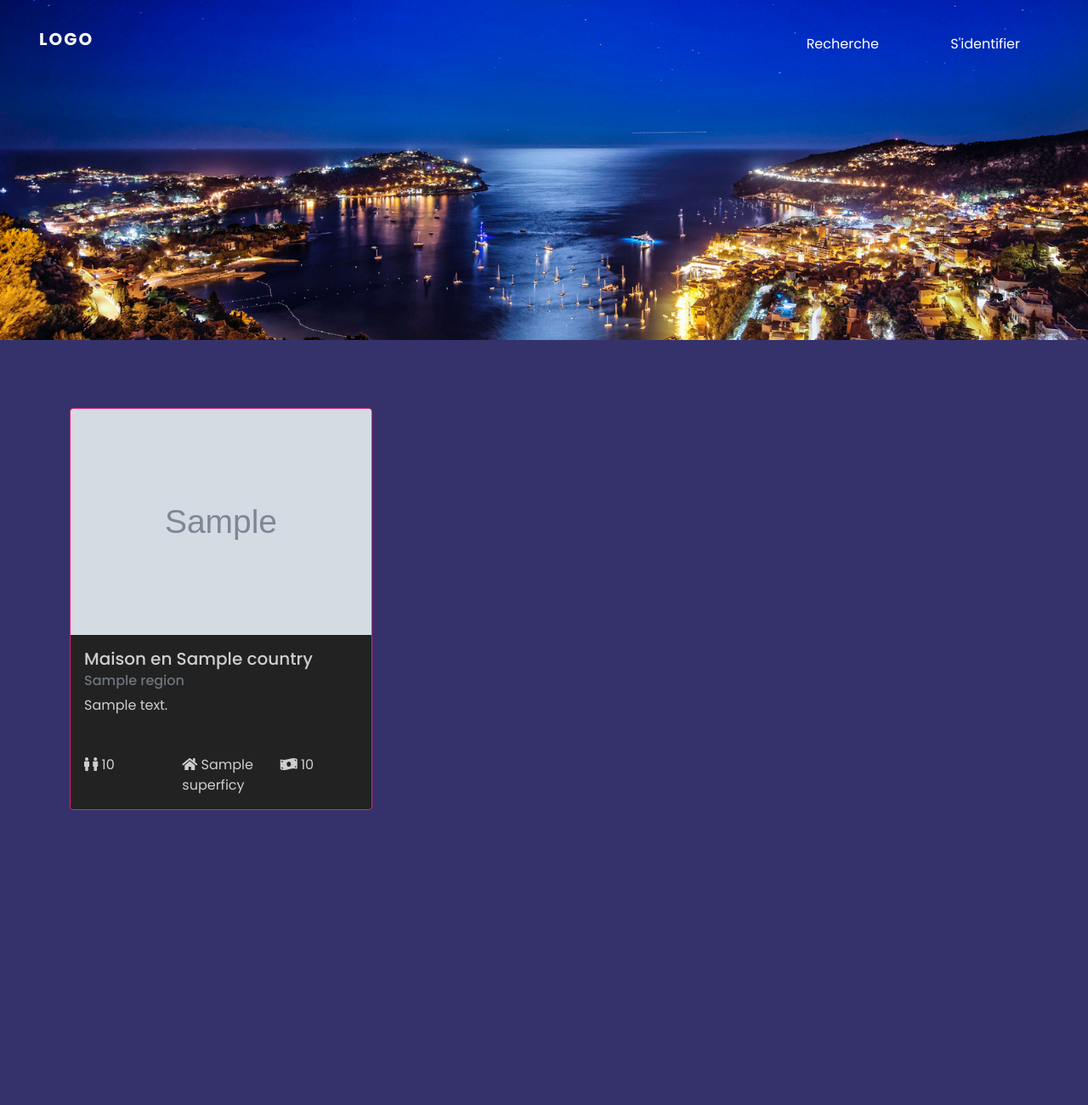
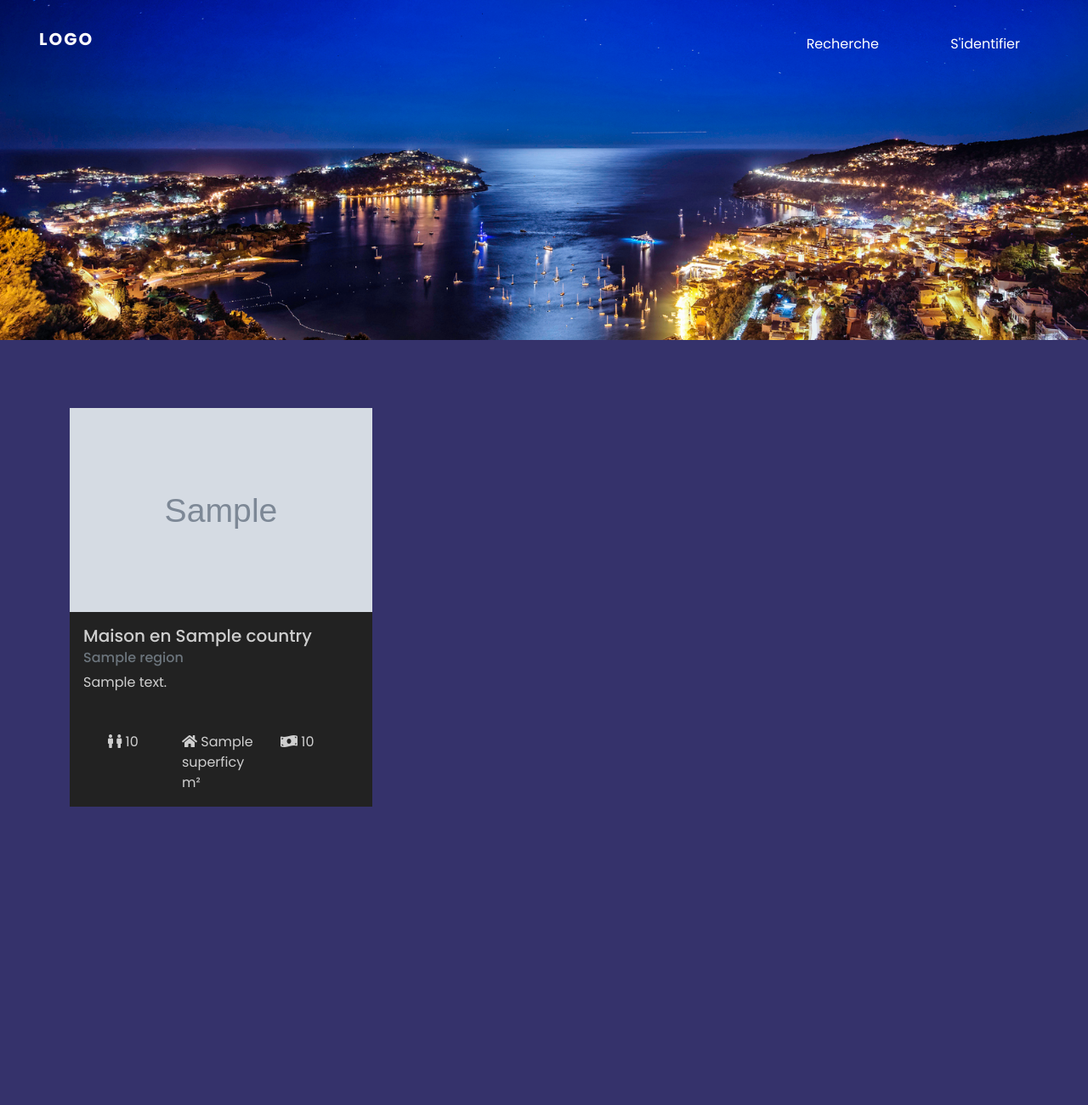
Before and after one commit to MauquieLouis/agvoy-app, a Symfony app: template templates/room/index.html.twig in a window 1280 px wide. Shown: the whole page at 85% size. Run offline with Twig, Linux system fonts and the light colour scheme; the template is opened without the code that fills it: most values are stand-ins (such as "Sample title", 1, 10 or a date in 2020); grey boxes marked "Sample" are stand-in pictures; some libraries are stand-ins or nearby versions.

Commit message:
modif card

```diff
--- a/public/css/card.css
+++ b/public/css/card.css
@@ -8,9 +8,10 @@ body {
 
 .card {
   background: #222;
-  border: 1px solid #dd2476;
+/*   border: 1px solid #dd2476; */
   color: rgba(250, 250, 250, 0.8);
   margin-bottom: 2rem;
+  border-radius:0 !important;
 }
 
 .btn {
--- a/src/DataFixtures/AppFixtures.php
+++ b/src/DataFixtures/AppFixtures.php
@@ -86,7 +86,7 @@ class AppFixtures extends Fixture
             $room = new Room();
             $room->setSummary($faker->words(15,true));
             $room->setCapacity($faker->numberBetween(2,16));
-            $room->setSuperficy($faker->numberBetween(80,350));
+            $room->setSuperficy($faker->numberBetween(200,550));
             $room->setPrice($faker->numberBetween(900,15000));
             $room->setAddress($faker->address);
             $room->addRegion($regionRepo->findOneBy([ 'name' => $this->tableRegions[$faker->numberBetween(1,14)]]));
--- a/templates/room/index.html.twig
+++ b/templates/room/index.html.twig
@@ -17,8 +17,8 @@
 		<div class="row">
    		{% for room in rooms %}
 			<div class="col-md-6 col-lg-4">
-				<div class="card" style="width: 100%;;">
-					<img src="{{ asset('img/maisons/' ~ room.image) }}" class="card-img-top" alt="...">
+				<div class="card" style="width: 100%;border:0 !important;">
+					<img src="{{ asset('img/maisons/' ~ room.image) }}" class="card-img-top" alt="Maison plutôt luxueuse" height=240px style="object-fit:cover;border-radius:0 !important;">
 					<div class="card-body">
 						<h5 class="card-title">Maison en {% for region in room.region %}{{ region.country }}{% endfor %}</h5>
 						<h6 class="card-subtitle mb-2 text-muted ">{% for region in room.region %}{{ region.name }}{% endfor %}</h6>
@@ -29,14 +29,14 @@
 <!-- 							<a href="#" class="btn mr-2"><i class="fas fa-link"></i> Visit Site</a> -->
 <!-- 							<a href="#" class="btn "><i class="fab fa-github"></i> Github</a> -->
 							<div class="row">
-								<div class="col-4">
+								<div class="offset-1 col-3">
 									<i class="fas fa-male"></i>
 									<i class="fas fa-male"></i>
 									{{ room.capacity }}
 								</div>
 								<div class="col-4">
 									<i class="fas fa-home"></i>
-									{{ room.superficy }}
+									{{ room.superficy }} m²
 								</div>
 								<div class="col-4">
 									<i class="fas fa-money-bill-wave"></i>
```
